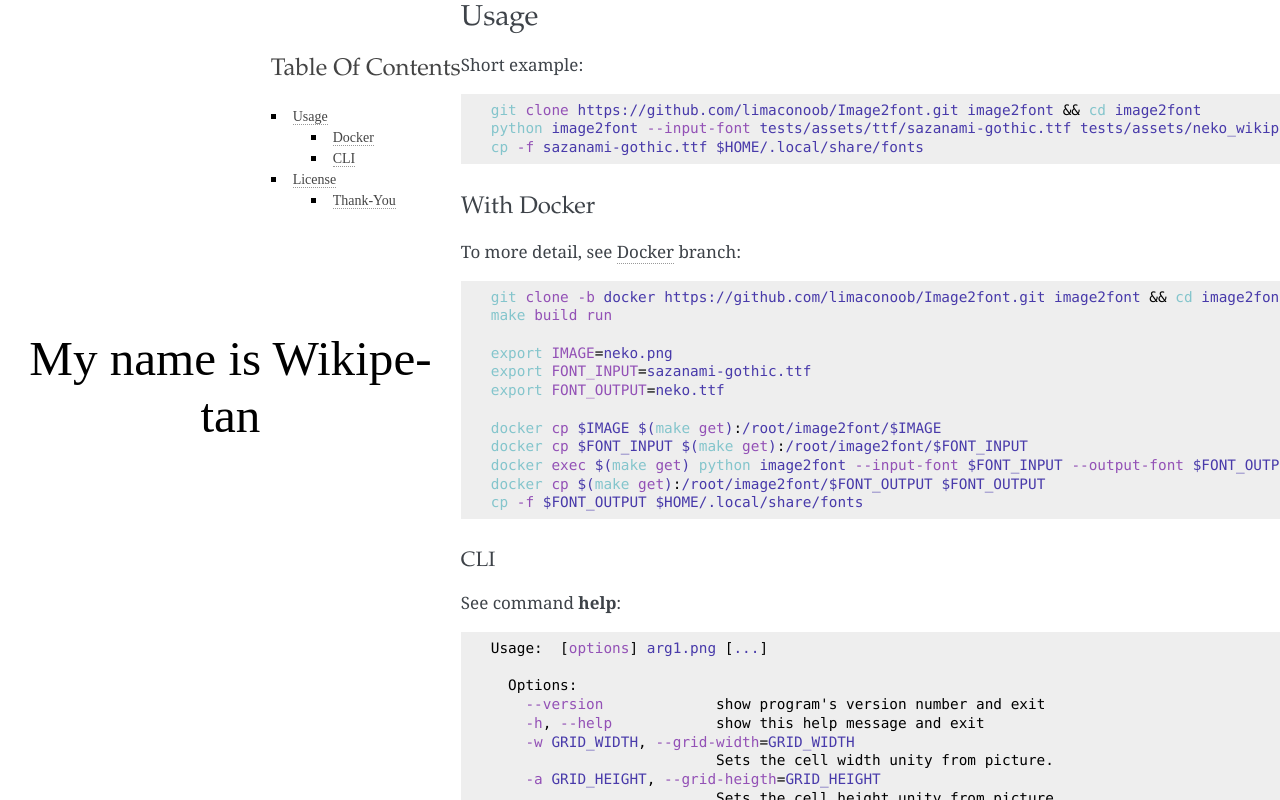
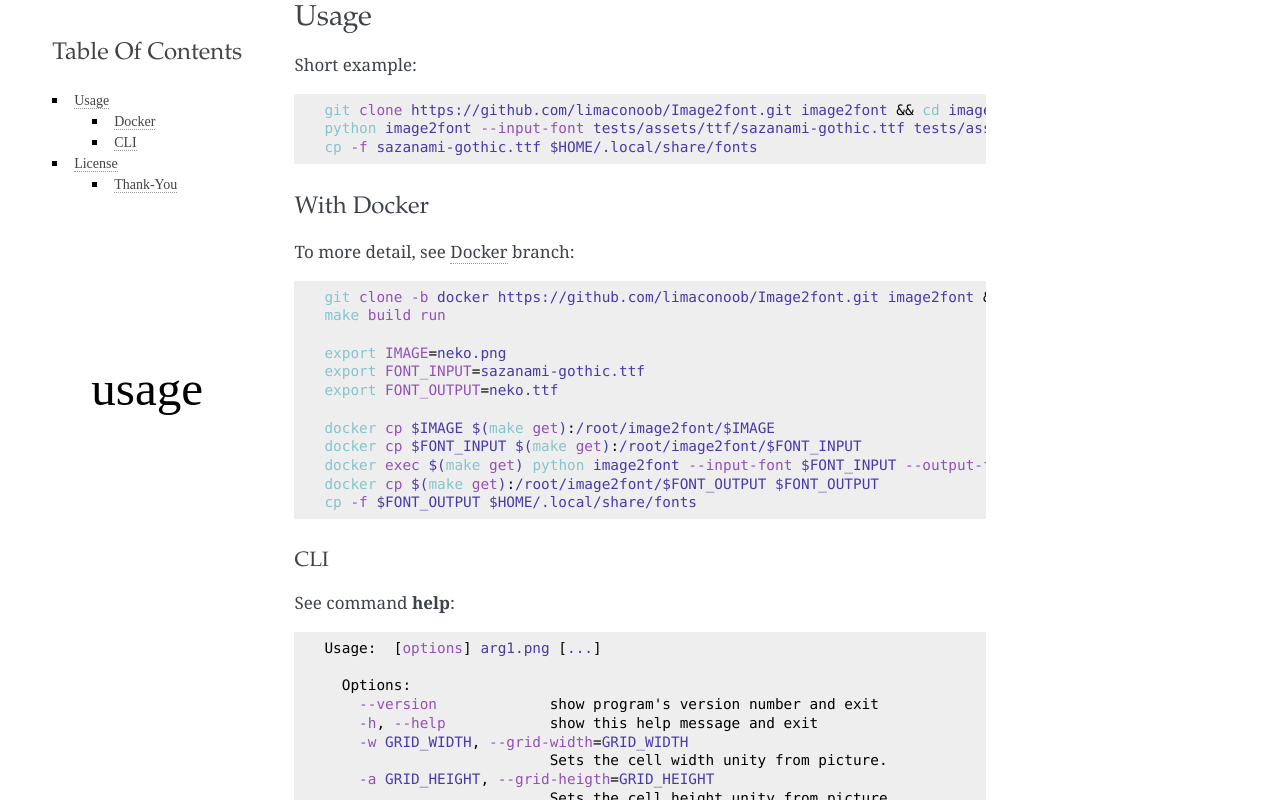
Before and after one commit to limaconoob/Image2font, a plain HTML site: page index.html in a window 1280 px wide. Both pictures are taken after a click on the link "Usage". Shown: the part 174-974 px from the top of the page. Drawn offline with Linux system fonts and the light colour scheme; a web font is replaced by a local one.

Commit message:
more animation' messages

```diff
--- a/css/main.css
+++ b/css/main.css
@@ -18,6 +18,22 @@
   }
 }
 
+
+@keyframes visible {
+  0% {
+    opacity: 1;
+  }
+  49% {
+    opacity: 1;
+  }
+  50% {
+    opacity: 0;
+  }
+  100% {
+    opacity: 0;
+  }
+}
+
 .command {
   color: rgba(132, 197, 204, 1);
 }
@@ -30,33 +46,61 @@
   color: rgba(72, 58, 170, 1);
 }
 
-#usage::after,
-#docker::after,
-#cli::after,
-#license::after,
-#dependencies::after {
+h1::after,
+h2::after,
+h3::after,
+h4::after,
+h5::after,
+h6::after {
   position: fixed;
   display: flex;
+  overflow-y: scroll;
+  flex-direction: row;
+  justify-content: center;
+  align-items: center;
+  bottom: 312px;
   left: 0px;
-  width: 42%;
-  background-color: red;
+  padding-left: 1.5%;
+  margin-right: 1.5%;
+  width: 20%;
+  height: 200px;
+  white-space: pre-line;
+  font-size: 1.3cm;
+  font-family: neko;
+  background-color: white;
+  color: black;
+}
+
+#welcome:target::after {
+  content: "welcome";
+  animation: visible 10s linear 1 normal;
   opacity: 0;
 }
 
-#usage::after {
+#usage:target::after {
   content: "usage";
+  animation: visible 10s linear 1 normal;
+  opacity: 0;
 }
-#docker::after {
-  content: "docker";
+#docker:target::after {
+  content: "docker = marcel";
+  animation: visible 10s linear 1 normal;
+  opacity: 0;
 }
-#cli::after {
-  content: "cli";
+#cli:target::after {
+  content: "python image2font --help";
+  animation: visible 10s linear 1 normal;
+  opacity: 0;
 }
-#license::after {
-  content: "license";
+#license:target::after {
+  content: "by @limaconoob and @adjivas";
+  animation: visible 10s linear 1 normal;
+  opacity: 0;
 }
-#dependencies::after {
-  content: "dependencies";
+#dependencies:target::after {
+  content: "Wikipedia \2665";
+  animation: visible 10s linear 1 normal;
+  opacity: 0;
 }
 
 body {
@@ -70,20 +114,17 @@ body {
 }
 
 nav {
-  position: relative;
+  position: fixed;
   display: flex;
   flex-direction: column;
-  align-items: flex-end;
+  align-items: center;
   justify-content: flex-start;
   margin: 0px 0px 0px 0px;
   padding: 0px 0px 0px 0px;
-  min-width: 36%;
-}
-
-@media screen and (max-width: 690px) {
-  nav {
-      display: none;
-  }
+  height: 100%;
+  left: 0px;
+  top: 0px;
+  width: 23%;
 }
 
 section {
@@ -94,13 +135,13 @@ section {
   justify-content: flex-start;
   margin: 0px 0px 0px 0px;
   padding: 0px 0px 0px 0px;
-  min-width: 54%;
+  width: 54%;
 }
 
 nav aside {
-  position: fixed;
+  position: relative;
   bottom: 0px;
-  width: 36%;
+  width: 100%;
   text-align: center;
 }
 
@@ -112,12 +153,22 @@ nav aside pre {
 
 nav aside pre::before {
   content: "";
+  overflow-y: scroll;
   animation: message 15s linear infinite reverse;
   position: absolute;
+  display: flex;
+  flex-direction: row;
+  justify-content: center;
+  align-items: center;
 	white-space: pre-line;
+  width: 85.5%;
+  height: 200px;
   bottom: 125%;
   left: 0px;
-  width: 100%;
+  margin-left: 8%;
+  margin-right: 8%;
+  background-color: white;
+  color: black;
 }
 
 nav aside:hover pre::before {
@@ -162,6 +213,13 @@ section header h4, article h4, footer h4 {
   margin: 30px 0px 10px 0px;
 }
 
+section header h1::after, article h1::after, footer h1::after,
+section header h2::after, article h2::after, footer h2::after,
+section header h3::after, article h3::after, footer h3::after,
+section header h4::after, article h4::after, footer h4::after {
+  text-transform: none;
+}
+
 article {
   position: relative;
   display: block;
@@ -179,14 +237,14 @@ article pre {
 }
 
 nav menu {
-  position: fixed;
+  position: relative;
   display: flex;
   flex-direction: column;
   align-items: flex-end;
   justify-content: flex-start;
+  padding: 0px 0px 0px 0px;
+  margin: 40px 0px 0px 0px;
   height: 100%;
-  padding: 0px 0px 0px 0px;
-  margin-left: calc(36% - 231px);
 }
 
 nav menu ul {
--- a/index.html
+++ b/index.html
@@ -2,6 +2,7 @@
 <title>image2font</title>
 <meta name="viewport" content="width=device-width" />
 <link rel="stylesheet" href="css/main.css" />
+<section>
   <nav>
     <menu>
       <p>table of contents</p>
@@ -28,9 +29,8 @@
   &#xE028;&#xE029;&#xE02A;&#xE02B;&#xE02C;&#xE02D;&#xE02E;&#xE02F;&#xE030;&#xE031;</pre>
     </aside>
   </nav>
-<section>
   <header>
-    <h1>the image2font script<a href="#">&#x00B6;</a></h1>
+    <h1 id="welcome">the image2font script<a href="#welcome">&#x00B6;</a></h1>
     <p>
       <a href="https://github.com/limaconoob/Image2font">image2font</a> is a <b>image's converter to font written</b> in <a href="https://fontforge.github.io/en-US">fontforge</a>'s <a href="http://fontforge.github.io/en-US/documentation/scripting/python">python script</a>.
     </p>
```
Lines whose indentation alone changed are shown as unchanged.
